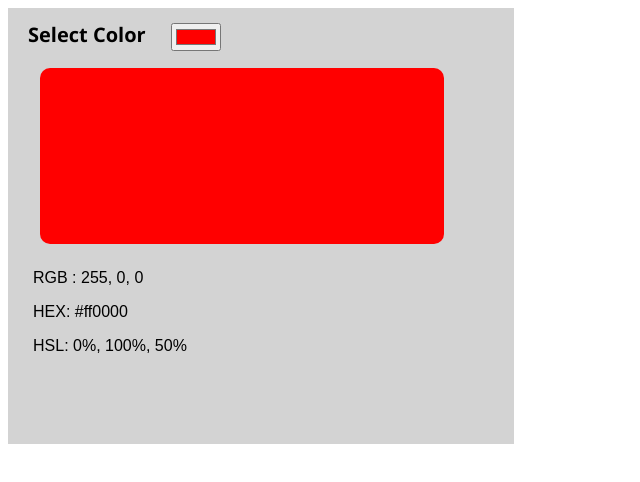
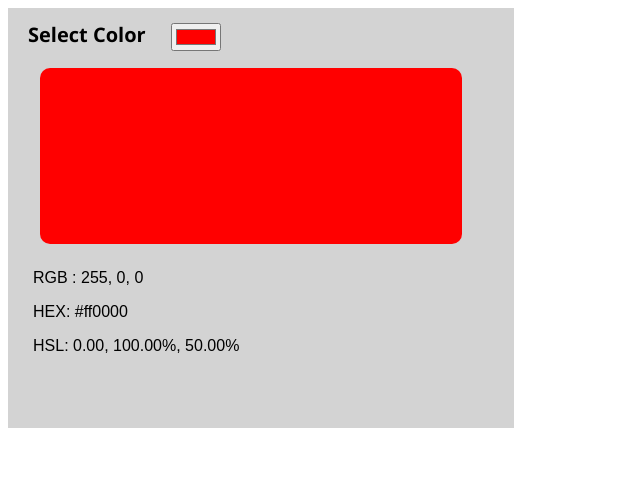
Before and after one commit to Adel-line/Color-Picker, a plain HTML site: page index.html in a window 1280 px wide. Shown: the whole page, without its empty margins (0-640 px from the left). Drawn offline with Linux system fonts and the light colour scheme.

Commit message:
almost there

```diff
--- a/index.html
+++ b/index.html
@@ -9,10 +9,9 @@
   </head>
   <body>
     <div id="wrapper">
-      <div id="cbox">
         <label>
           <h1>Select Color</h1>
-          <input type="color" id="picker" name="favcolor" value="#ff0000" />
+          <input type="color" id="picker" value="#ff0000" />
         </label>
       </div>
       <div id="outputcolor">
--- a/script.js
+++ b/script.js
@@ -4,39 +4,46 @@ window.addEventListener("DOMContentLoader", init());
 
 function init() {
   //
+  const input = document.querySelector("input");
+  input.addEventListener("input", fetchHEX);
+  //
   console.log("Bonjour");
-  fetchHEX();
+  fetchHEX(input);
 }
 
 //fetch hex input
-function fetchHEX() {
-  let valueHEX = document.getElementById("picker").value;
-  displayHEX(valueHEX);
-  showColorBox(valueHEX);
+function fetchHEX(input) {
+  input = document.querySelector("input");
+  let valueHex = input.value;
+  // make the box the same
+  document.querySelector("#colorbox").style.backgroundColor = `${valueHex}`;
+
+  displayHEX(valueHex);
+  showColorBox(valueHex);
 }
 
 // display hex code for color
-function displayHEX(valueHEX) {
+function displayHEX(valueHex) {
   //
   console.log("Are you there");
   //
-  document.getElementById("hex").textContent = ` ${valueHEX}`;
-  console.log(valueHEX);
+  document.getElementById("hex").textContent = ` ${valueHex}`;
+  console.log(valueHex);
 }
 
 //change color of preview box
-function showColorBox(valueHEX) {
+function showColorBox(valueHex) {
   //
-  document.getElementById("colorbox").style.backgroundColor = valueHEX;
-  hex2RGB(valueHEX);
+  //document.getElementById("colorbox").style.backgroundColor = valueHEX;
+  hex2RGB(valueHex);
 }
 
 //display RGB code
-function hex2RGB(valueHEX) {
+function hex2RGB(valueHex) {
   //
-  let r = valueHEX.substring(1, 3);
-  let g = valueHEX.substring(3, 5);
-  let b = valueHEX.substring(5, 7);
+  let r = valueHex.substring(1, 3);
+  let g = valueHex.substring(3, 5);
+  let b = valueHex.substring(5, 7);
   r = parseInt(r, 16);
   g = parseInt(g, 16);
   b = parseInt(b, 16);
@@ -90,5 +97,7 @@ function getHSLvalue(r, g, b) {
 
 //display hsl code for color
 function displayHSL(h, s, l) {
-  document.querySelector("#hsl").textContent = ` ${h}%,  ${s}%,  ${l}%`;
+  document.querySelector("#hsl").textContent = ` ${h.toFixed(2)},  ${s.toFixed(
+    2
+  )}%,  ${l.toFixed(2)}%`;
 }
--- a/style.css
+++ b/style.css
@@ -28,13 +28,13 @@ h2 {
 
 #colorbox {
   height: 22vh;
-  width: 80%;
+  width: 33vw;
   border-radius: 10px;
   margin-left: 2.5vw;
 }
 
 #outputcolor {
-  height: 47vh;
+  height: 45vh;
   width: 40%;
   background-color: lightgray;
 }
```
